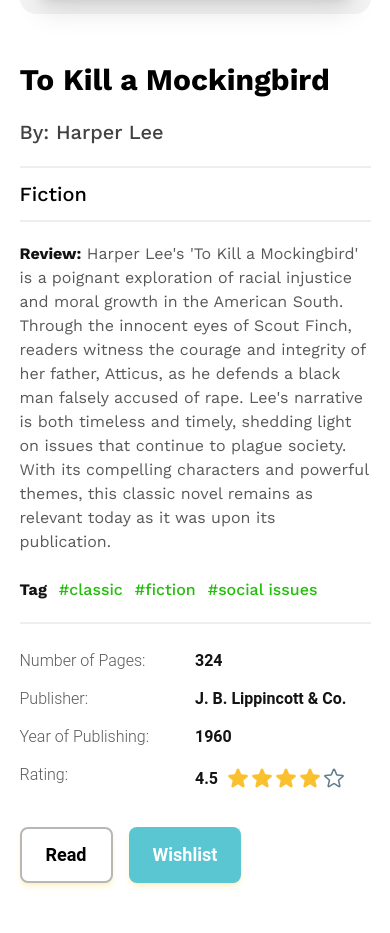
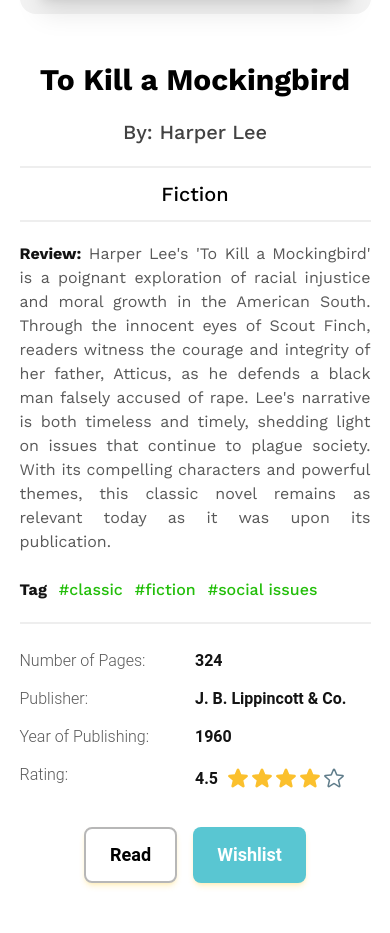
Before and after one commit to roushan-sheik/book-house, a React (Vite) app: page /book-details/1 in a window 390 px wide. Shown: the part 331-1264 px from the top of the page. Built offline with nearby package versions, Linux system fonts and the light colour scheme; a web font is replaced by a local one.

Commit message:
book details mobile responsive added

```diff
--- a/src/pages/book-details/BookDetails.jsx
+++ b/src/pages/book-details/BookDetails.jsx
@@ -44,15 +44,17 @@
         </div>
         {/* details box  */}
         <div className="">
-          <h2 className="text-3xl lg:text-4xl 2xl:text-[40px] mb-5 font-bold">
+          <h2 className="text-center lg:text-start text-3xl lg:text-4xl 2xl:text-[40px] mb-5 font-bold">
             {title}
           </h2>
-          <p className="text-xl font-medium text-lx text_sec mb-5">
+          <p className="text-center lg:text-start text-xl font-medium text-lx text_sec mb-5">
             By: {author}
           </p>
-          <div className="text-xl font-medium border-y-2 py-3">Fiction</div>
-          <p className="text_third text-base mt-5">
-            <span className="font-bold text_pri">Review:</span> {review}
+          <div className="text-center lg:text-start text-xl font-medium border-y-2 py-3">
+            Fiction
+          </div>
+          <p className="text-justify lg:text-start text_third text-base mt-5">
+            <span className=" font-bold text_pri">Review:</span> {review}
           </p>
           <div className="flex gap-3 lg:mt-10 mt-6 border-b-2 pb-5">
             <p className="font-bold text_pri">Tag</p>
@@ -115,7 +117,7 @@
             </Typography>
           </div>
           {/* button box  */}
-          <div className="mt-8 flex gap-4 ">
+          <div className="mt-8 flex gap-4 justify-center lg:justify-start">
             <Btn
               label={"Read"}
               style={
```
